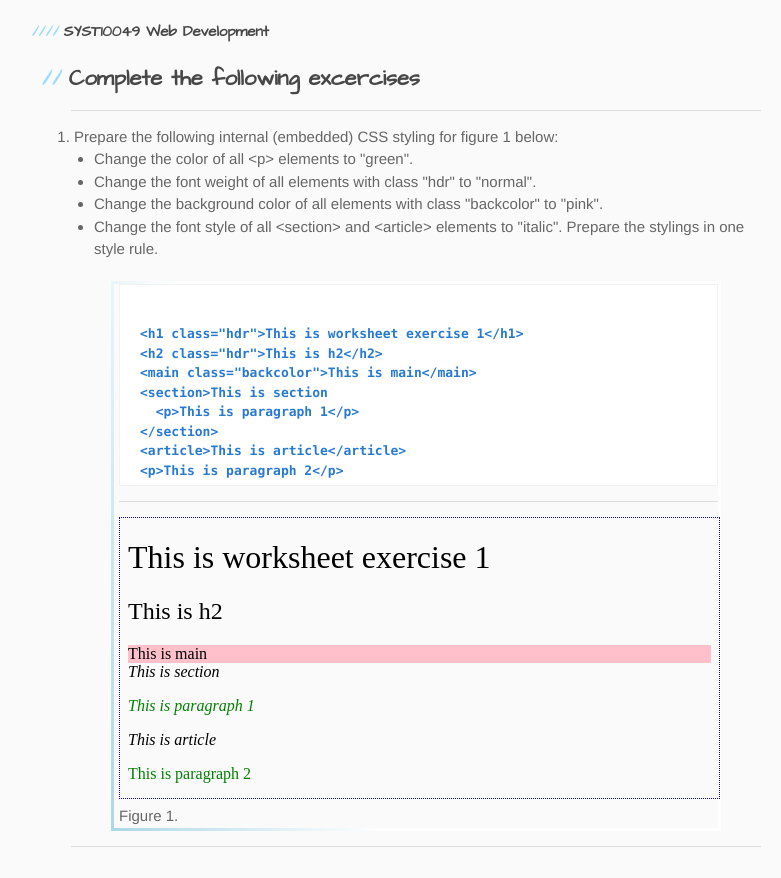
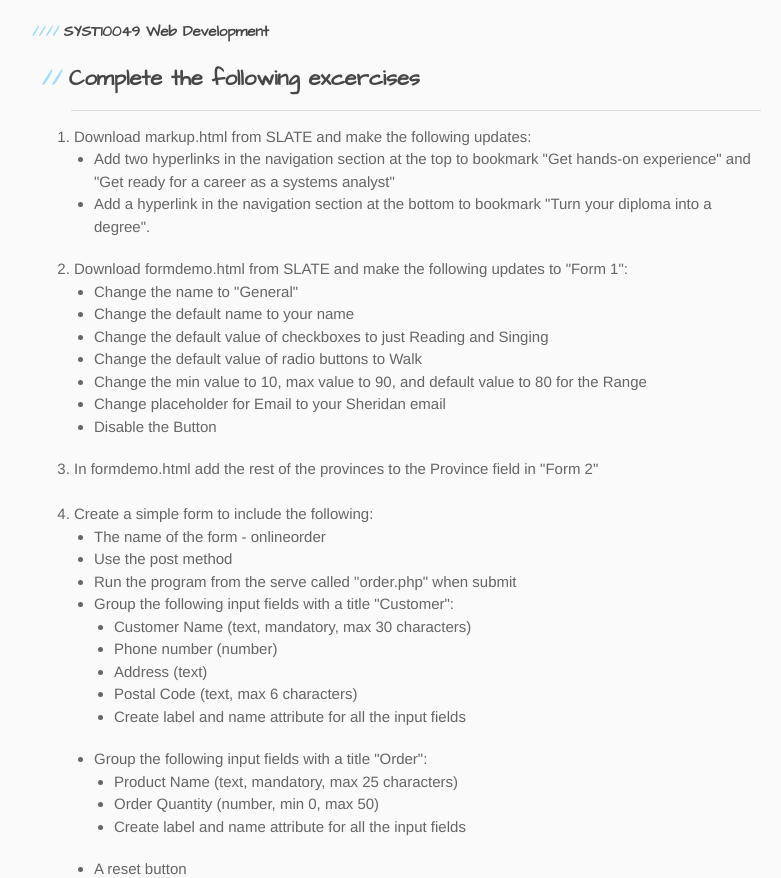
Before and after one commit to pakandy/additional_exercises, a plain HTML site: page index.html in a window 1280 px wide. Shown: the part 62-940 px from the top of the page, without its empty margins (99-880 px from the left). Drawn offline with nearby package versions, Linux system fonts and the light colour scheme.

Commit message:
Add files via upload

```diff
--- a/index.html
+++ b/index.html
@@ -35,8 +35,54 @@
           <h4 id="syst10049-web-development">SYST10049 Web Development</h4>
 
           <h2>Complete the following excercises</h2><hr>
-
           <ol>
+            <li>Download markup.html from SLATE and make the following updates:
+              <ul>
+                <li>Add two hyperlinks in the navigation section at the top to bookmark "Get hands-on experience" and "Get ready for a career as a systems analyst"</li>
+                <li>Add a hyperlink in the navigation section at the bottom to bookmark "Turn your diploma into a degree".</li>
+              </ul>
+            </li>
+            <li>
+              Download formdemo.html from SLATE and make the following updates to "Form 1":
+              <ul>
+                <li>Change the name to "General"</li>
+                <li>Change the default name to your name</li>
+                <li>Change the default value of checkboxes to just Reading and Singing</li>
+                <li>Change the default value of radio buttons to Walk</li>
+                <li>Change the min value to 10, max value to 90, and default value to 80 for the Range</li>
+                <li>Change placeholder for Email to your Sheridan email</li>
+                <li>Disable the Button</li>
+              </ul>
+            </li>
+            <li>In formdemo.html add the rest of the provinces to the Province field in "Form 2"</li><br>
+            <li>
+              Create a simple form to include the following:
+              <ul>
+                <li>The name of the form - onlineorder</li>
+                <li>Use the post method</li>
+                <li>Run the program from the serve called "order.php" when submit</li>
+                <li>Group the following input fields with a title "Customer":
+                  <ul>
+                    <li>Customer Name (text, mandatory, max 30 characters)</li>
+                    <li>Phone number (number)</li>
+                    <li>Address (text)</li>
+                    <li>Postal Code (text, max 6 characters)</li>
+                    <li>Create label and name attribute for all the input fields</li>
+                  </ul>
+                </li>
+                <li>
+                  Group the following input fields with a title "Order":
+                  <ul>
+                    <li>Product Name (text, mandatory, max 25 characters)</li>
+                    <li>Order Quantity (number, min 0, max 50)</li>
+                    <li>Create label and name attribute for all the input fields</li>
+                  </ul>
+                </li>
+                <li>A reset button</li>
+                <li>A submit button</li>
+              </ul>
+            </li>
+          <hr>
             <li>Prepare the following internal (embedded) CSS styling for figure 1 below:
               <ul>
                 <li>Change the color of all &lt;p&gt; elements to "green".</li>
@@ -45,7 +91,6 @@
                 <li>Change the font style of all &lt;section&gt; and &lt;article&gt; elements to "italic". Prepare the stylings in one style rule.</li>
               </yl>
             </li>
-          </ol>
           <figure>
             <pre class="language-html" style="margin: 0; height: 160px;"><code>
 &lt;h1 class=&quot;hdr&quot;&gt;This is worksheet exercise 1&lt;/h1&gt;
@@ -88,7 +133,7 @@
             </code></pre></figure>
             <button id="b1" onclick="showq(0)";>Show answer</button><hr>
 
-            <ol start="2">
+            <ol start="6">
               <li>Prepare the following internal (embedded) CSS styling for figure 2 below:
                 <ul>
                   <li>Change the background color of all &lt;main&gt; elements to "red".</li>
@@ -147,7 +192,7 @@
 &lt;/style&gt;
               </code></pre></figure>
               <button id="b2" onclick="showq(1);">Show answer</button><hr>
-              <ol start="3">
+              <ol start="7">
                 <li>Prepare the following internal (embedded) CSS styling for figure 3 below:
                   <ul>
                     <li>Change the text to uppercase, color to "red", and font weight to bold for all &lt;article&gt; that are general siblings of &lt;p&gt; with class "green" that are descendant of &lt;section&gt;.</li>
@@ -199,7 +244,7 @@
             </code></pre></figure>
             <button id="b3" onclick="showq(2);">Show answer</button><hr>
 
-            <ol start="4">
+            <ol start="8">
               <li>Calculate the specificity of the selectors in figure 4.<br>
                 Each element or psuedo-element gets 1 point.<br>
                 Each attribute, class, or pseudo-class gets 10 points.<br>
```
